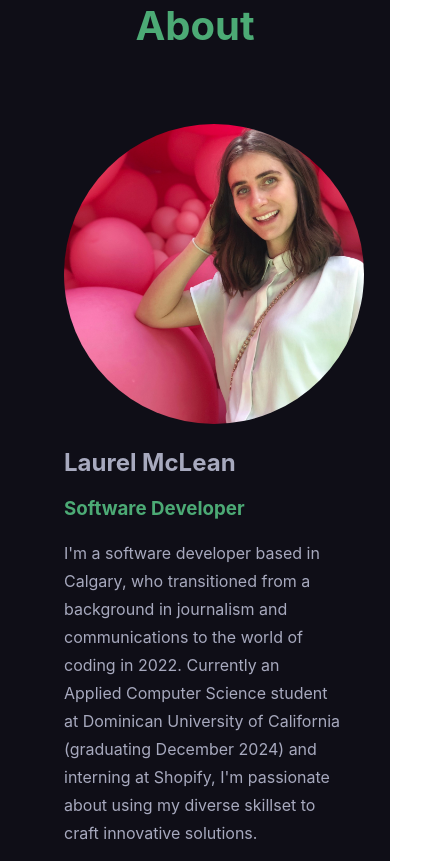
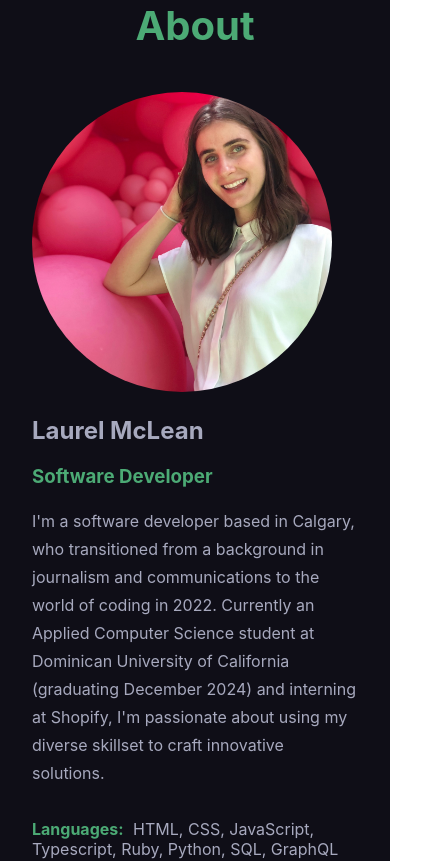
Before and after one commit to laurelmclean/portfolio, a React (Create React App) app: page / in a window 390 px wide. Shown: the part 980-1841 px from the top of the page, 428 px wide, since content can reach past the window. Built offline with nearby package versions, Linux system fonts and the light colour scheme.

Commit message:
style fixes for mobile

```diff
--- a/src/components/About/About.css
+++ b/src/components/About/About.css
@@ -82,15 +82,15 @@ h3 {
         flex-direction: column-reverse;
         align-items: center;
         justify-content: center;
-        margin: 0 auto;
+        margin: 0;
+        padding: 2em;
         }
 
-    .right-column {
-        width: 100%;
-        justify-content: center;
-    }
+        .right-column {
+            width: 100%;
+        }
 
-    .left-column > h2, h3 {
-        justify-content: center;
-    }
+        .left-column {
+            padding-right: 0px;
+        }
 }
--- a/src/components/Header/Header.css
+++ b/src/components/Header/Header.css
@@ -9,7 +9,7 @@
 .header-container {
     display: flex;
     flex-direction: column;
-    margin-left: 7em;
+    margin-left: 4em;
 }
 
 .header-font {
--- a/src/components/Projects/Libraries.css
+++ b/src/components/Projects/Libraries.css
@@ -1,7 +1,7 @@
 .libraries-container {
     max-width: 1200px;
     margin: 0 auto;
-    padding: 40px 20px;
+    padding: 4em 4em;
 }
 
 .libraries-header {
@@ -35,9 +35,9 @@
 
 .library-card {
     background-color: #f0f0f0;
-    padding: 20px;
+    padding: 16px;
     border-radius: 10px;
-    min-height: 200px;
+    min-height: 180px;
 }
 
 .library-card:hover {
@@ -46,7 +46,6 @@
 
 .library-description {
     transition: opacity 0.3s ease-in-out;
-    font-size: 1.25rem;
     color: #4CAA75;
 }
 
--- a/src/components/Projects/Projects.css
+++ b/src/components/Projects/Projects.css
@@ -1,7 +1,7 @@
 .projects-container {
     max-width: 1200px;
     margin: 0 auto;
-    padding: 40px 20px;
+    padding: 4em 4em;
 }
 
 .projects-header {
```
